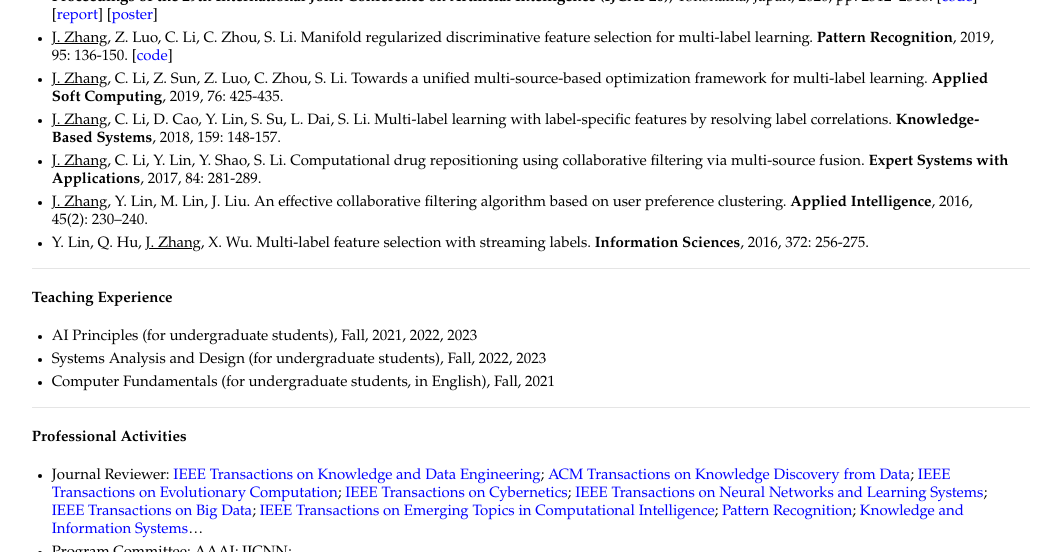
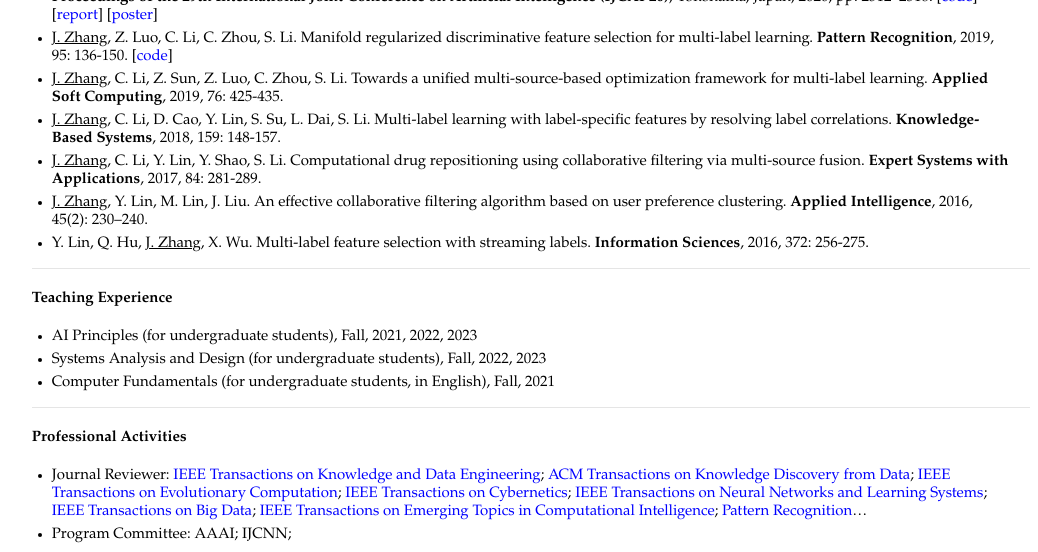
Before and after one commit to jiazhang-ml/jiazhang-ml.github.io, a Jekyll site: the page built from index.md, in a window 1280 px wide and 900 px high, scrolled down 794 px, cut to the strip 0-552 px from the top of the window. Shown: the whole strip, without its empty margins (109-1147 px from the left). Built offline with Jekyll 4.4.1, drawn with Linux system fonts in a browser that asks for light colours.

Commit message:
Update index.md

```diff
--- a/index.md
+++ b/index.md
@@ -45,5 +45,5 @@ layout: default
 ---
 
 #### Professional Activities
-* Journal Reviewer: [IEEE Transactions on Knowledge and Data Engineering](https://mc.manuscriptcentral.com/tkde-cs); [ACM Transactions on Knowledge Discovery from Data](https://mc.manuscriptcentral.com/tkdd); [IEEE Transactions on Evolutionary Computation](https://mc.manuscriptcentral.com/tevc-ieee); [IEEE Transactions on Cybernetics](https://mc.manuscriptcentral.com/cyb-ieee); [IEEE Transactions on Neural Networks and Learning Systems](https://mc.manuscriptcentral.com/tnnls); [IEEE Transactions on Big Data](https://mc.manuscriptcentral.com/tbd-cs); [IEEE Transactions on Emerging Topics in Computational Intelligence](https://mc.manuscriptcentral.com/tetci-ieee); [Pattern Recognition](https://www.journals.elsevier.com/pattern-recognition/); [Knowledge and Information Systems](https://www.springer.com/journal/10115)...
+* Journal Reviewer: [IEEE Transactions on Knowledge and Data Engineering](https://mc.manuscriptcentral.com/tkde-cs); [ACM Transactions on Knowledge Discovery from Data](https://mc.manuscriptcentral.com/tkdd); [IEEE Transactions on Evolutionary Computation](https://mc.manuscriptcentral.com/tevc-ieee); [IEEE Transactions on Cybernetics](https://mc.manuscriptcentral.com/cyb-ieee); [IEEE Transactions on Neural Networks and Learning Systems](https://mc.manuscriptcentral.com/tnnls); [IEEE Transactions on Big Data](https://mc.manuscriptcentral.com/tbd-cs); [IEEE Transactions on Emerging Topics in Computational Intelligence](https://mc.manuscriptcentral.com/tetci-ieee); [Pattern Recognition](https://www.journals.elsevier.com/pattern-recognition/)...
 * Program Committee: AAAI; IJCNN;
```
